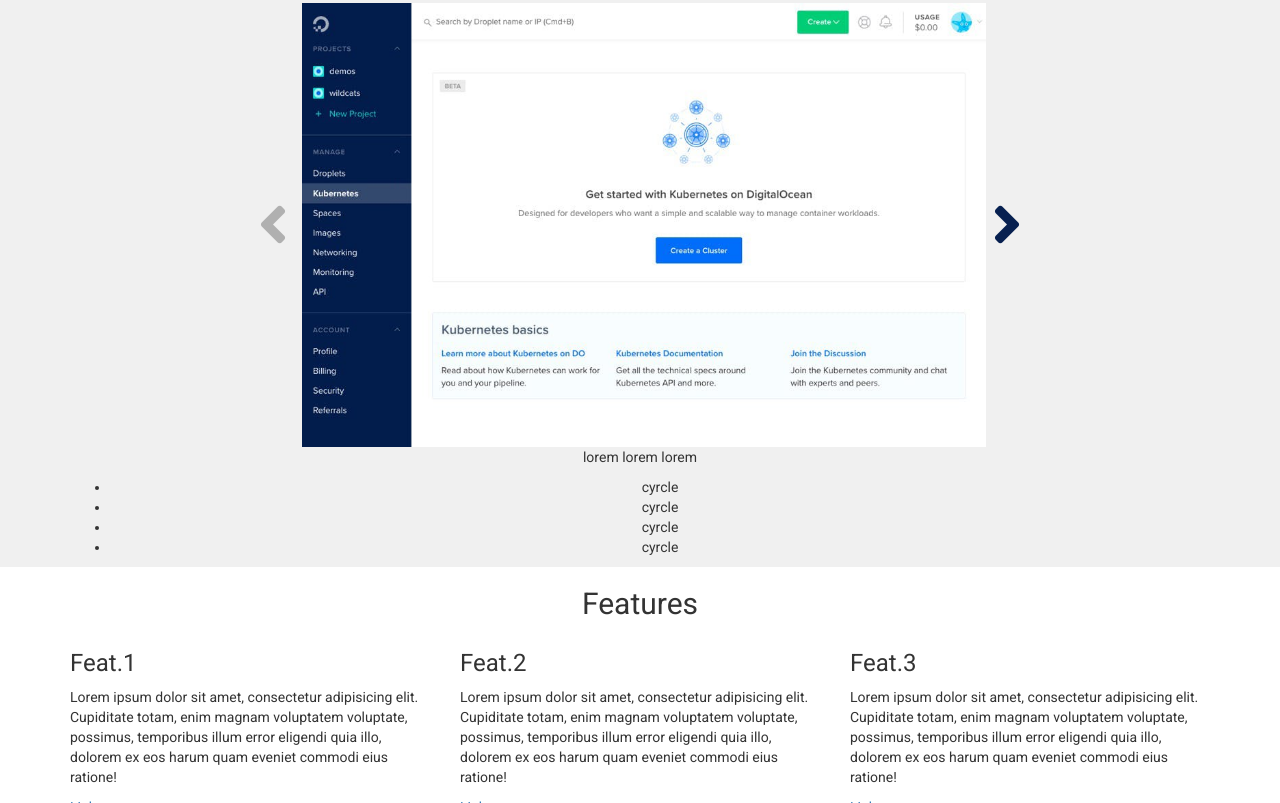
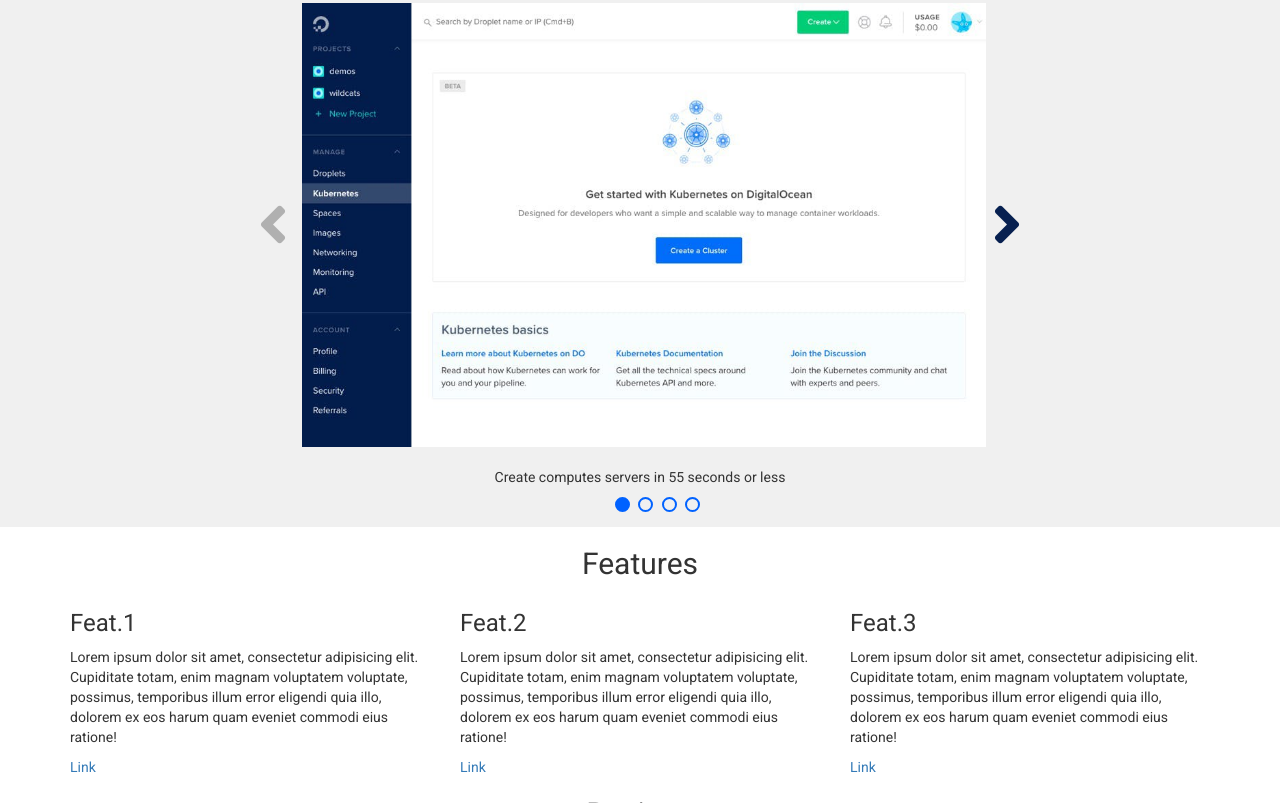
Before and after one commit to alessiobonetti/html-css-digitalocean, a plain HTML site: page index.html in a window 1280 px wide. Shown: the part 1629-2432 px from the top of the page. Drawn offline with nearby package versions, Linux system fonts and the light colour scheme.

Commit message:
cerchi blu pagina fatto

```diff
--- a/css/style.css
+++ b/css/style.css
@@ -85,6 +85,10 @@ body {
   padding-bottom: 20px;
 }
 
+.padding_top_20 {
+  padding-top: 20px;
+}
+
 /* BUTTONS */
 
 .btn_blue {
@@ -159,6 +163,10 @@ body {
 
 /* NAVIGATION BOX ARROW */
 
+.navigation_box {
+  margin: auto;
+}
+
 .navigation_box img {
   max-width: 60%;
 }
@@ -183,6 +191,22 @@ body {
   font-weight: 900;
   font-size: 60px;
   color:#072050;
+}
+
+/* LIST CYRCLE */
+
+.list_cyrcle li {
+  list-style: none;
+  display: inline-block;
+  height: 15px;
+  width: 15px;
+  border: 2px solid #0062ff;
+  border-radius: 50%;
+  margin-right: 5px;
+}
+
+.list_cyrcle li:first-child{
+  background-color: #0062ff;
 }
 
 
--- a/index.html
+++ b/index.html
@@ -222,21 +222,21 @@
             </div>
           </div>
           <div class="row">
-            <div class="col-xs-12">
+            <div class="col-xs-12 ">
               <!-- navigation with arrow -->
-              <div class="navigation_box pos_relative">
+              <div class="navigation_box">
                 <img src="img/box.jpg" alt="pc window">
               </div>
               <!-- /navigation with arrow -->
 
               <!-- page blue cyrcle -->
-              <div class="page_shower">
-                <p>lorem lorem lorem</p>
-                <ul>
-                  <li>cyrcle</li>
-                  <li>cyrcle</li>
-                  <li>cyrcle</li>
-                  <li>cyrcle</li>
+              <div class="page_shower padding_top_20">
+                <p>Create computes servers in 55 seconds or less</p>
+                <ul class="list_cyrcle txt_center">
+                  <li></li>
+                  <li></li>
+                  <li></li>
+                  <li></li>
                 </ul>
               </div>
               <!-- /page blue cyrcle -->
```
